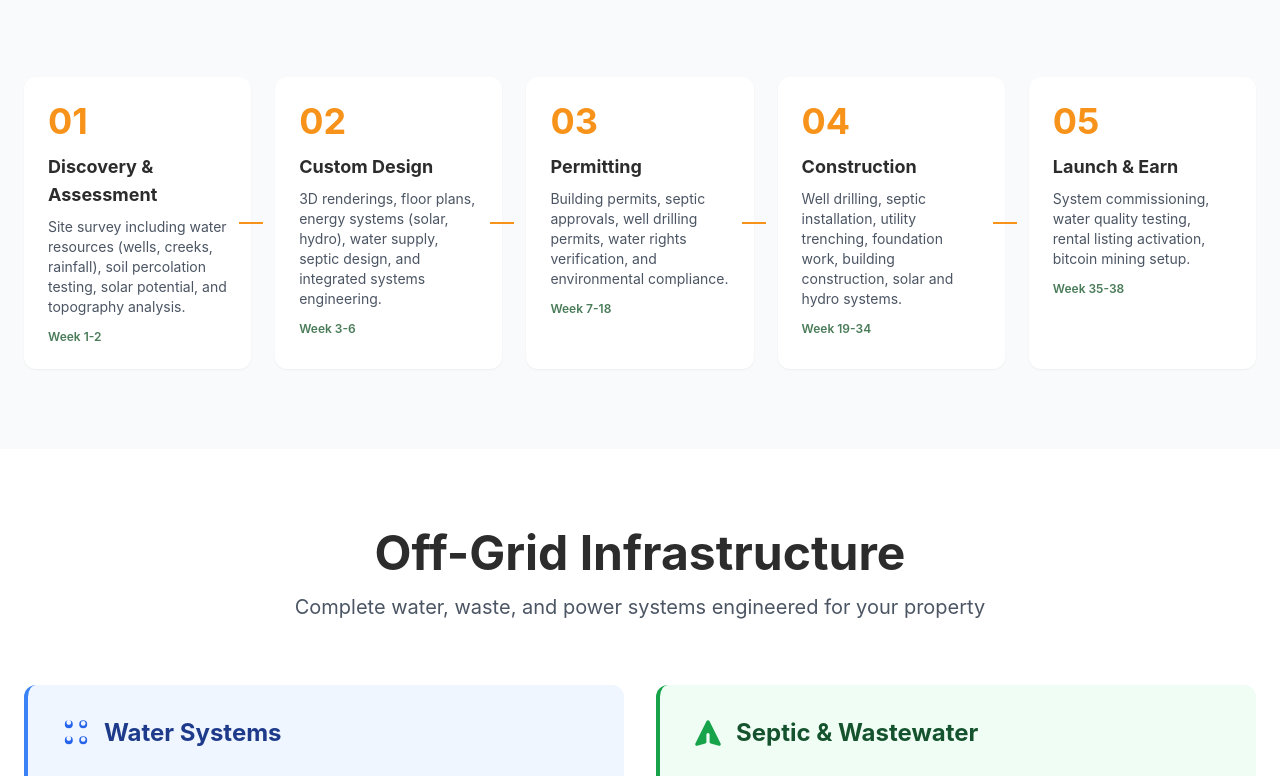
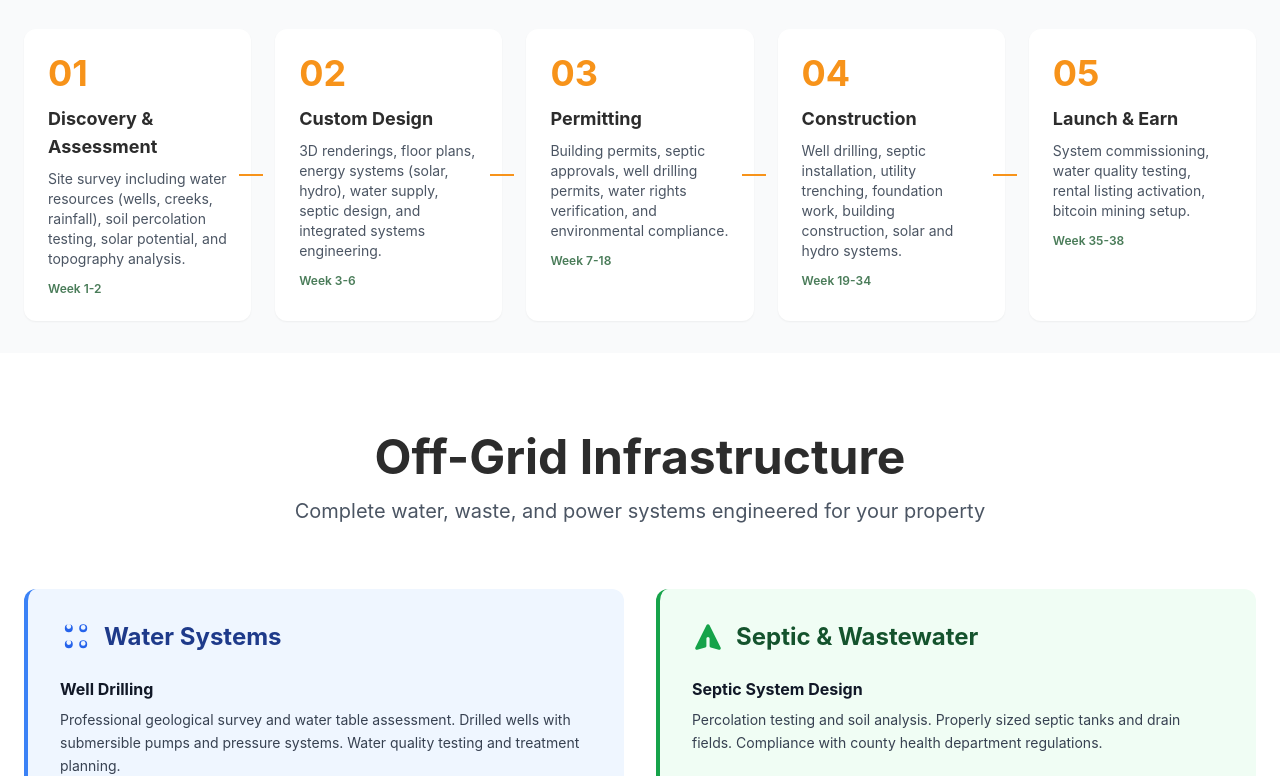
Before and after one commit to offgridfarmstays/website, a Next.js app: page / in a window 1280 px wide. Shown: the part 1119-1895 px from the top of the page. Built offline with nearby package versions, Linux system fonts and the light colour scheme.

Commit message:
Reduce vertical spacing in Process section
- Changed padding from py-20 to py-8 to minimize margin above and below section

```diff
--- a/components/Process.tsx
+++ b/components/Process.tsx
@@ -33,7 +33,7 @@ export default function Process() {
   ]
 
   return (
-    <section className="py-20 px-6 bg-gray-50">
+    <section className="py-8 px-6 bg-gray-50">
       <div className="max-w-7xl mx-auto">
         <div className="grid md:grid-cols-5 gap-6">
           {phases.map((phase, index) => (
```
